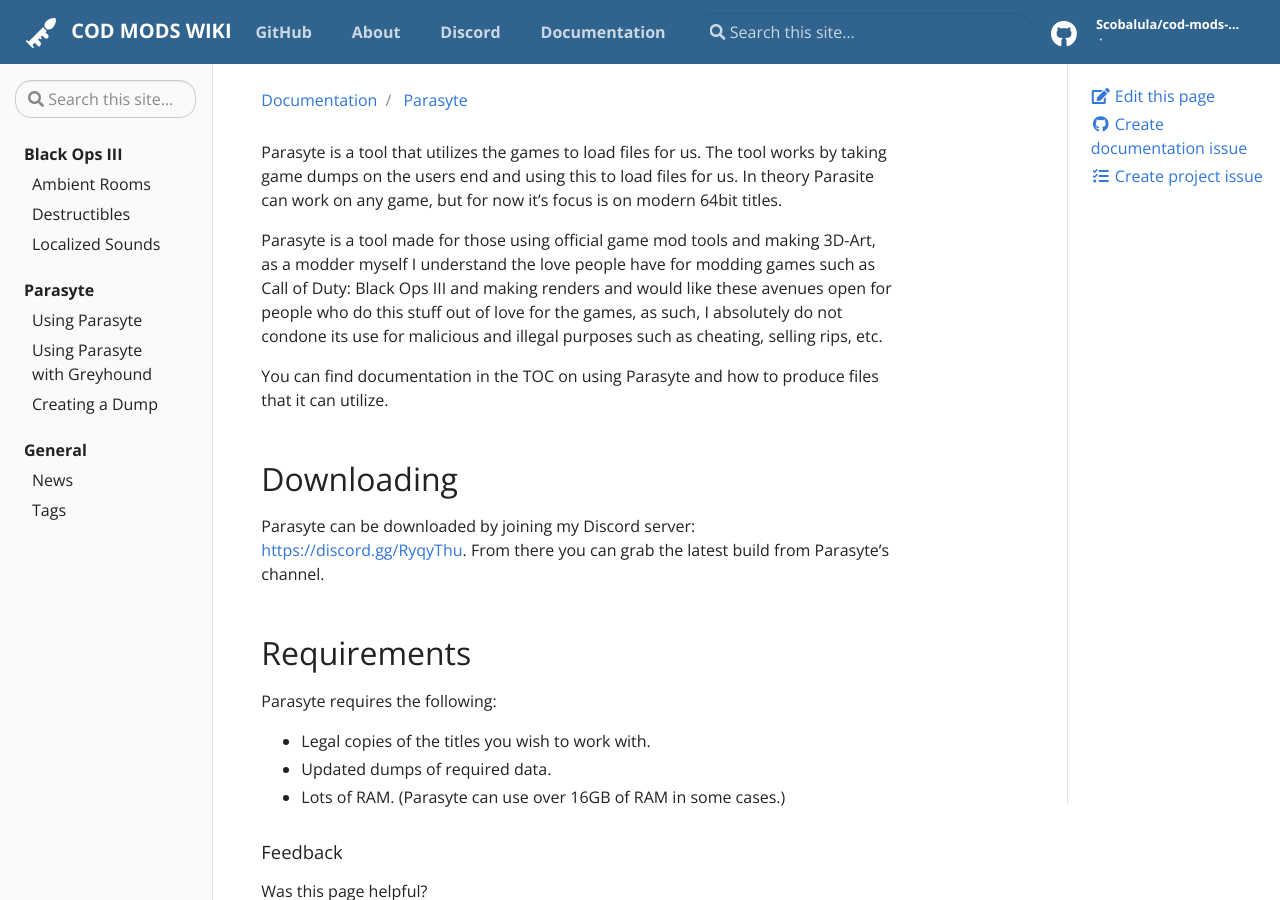
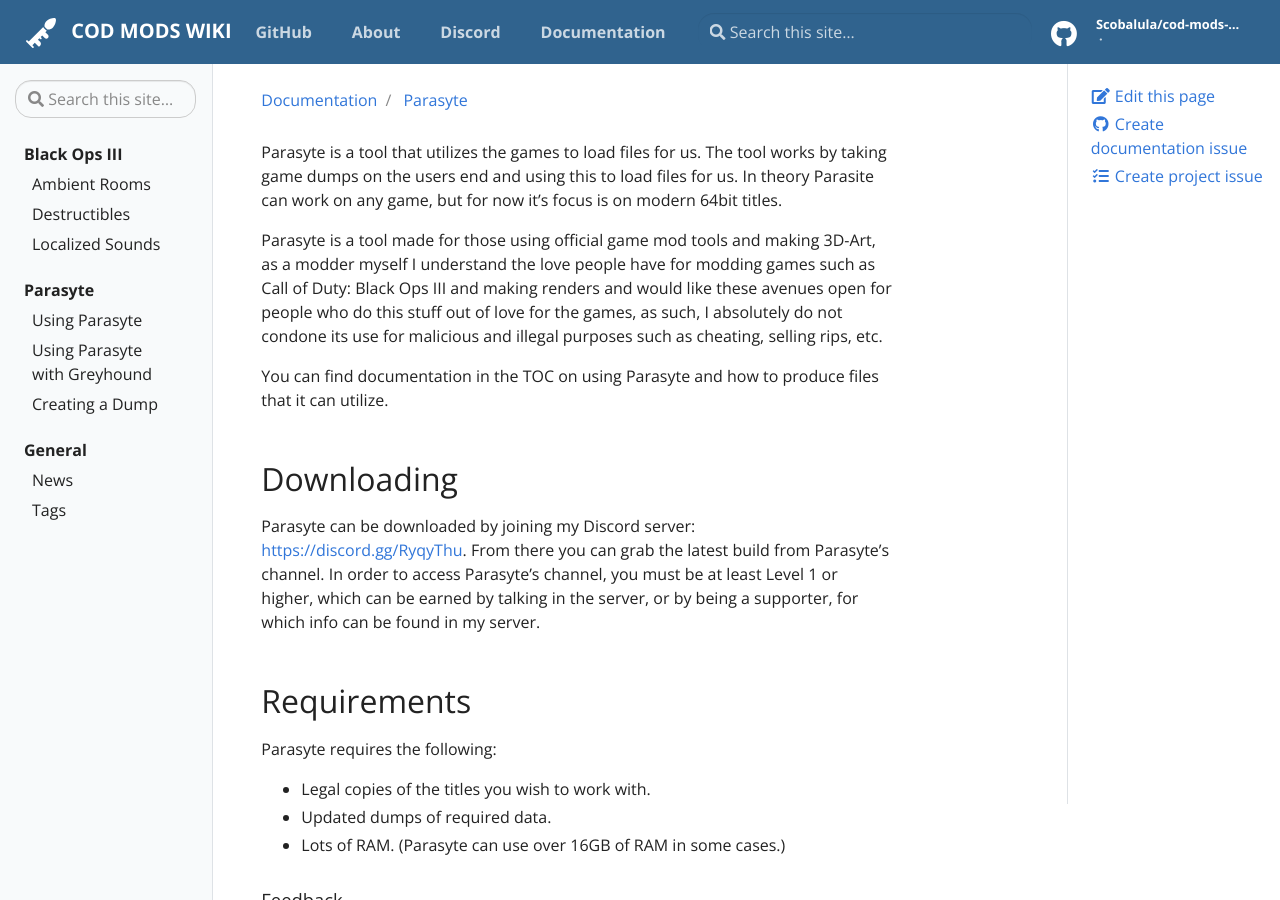
Before and after one commit to Scobalula/cod-mods-wiki, a Jekyll site: the page built from _docs/parasyte/index.md, in a window 1280 px wide and 900 px high. Built offline with Jekyll 4.4.1, drawn with Linux system fonts in a browser that asks for light colours.

Commit message:
Update page

```diff
--- a/_docs/parasyte/index.md
+++ b/_docs/parasyte/index.md
@@ -12,7 +12,7 @@ You can find documentation in the TOC on using Parasyte and how to produce files
 
 ## Downloading
 
-Parasyte can be downloaded by joining my Discord server: [https://discord.gg/RyqyThu](https://discord.gg/RyqyThu). From there you can grab the latest build from Parasyte's channel.
+Parasyte can be downloaded by joining my Discord server: [https://discord.gg/RyqyThu](https://discord.gg/RyqyThu). From there you can grab the latest build from Parasyte's channel. In order to access Parasyte's channel, you must be at least Level 1 or higher, which can be earned by talking in the server, or by being a supporter, for which info can be found in my server.
 
 ## Requirements
 
```
